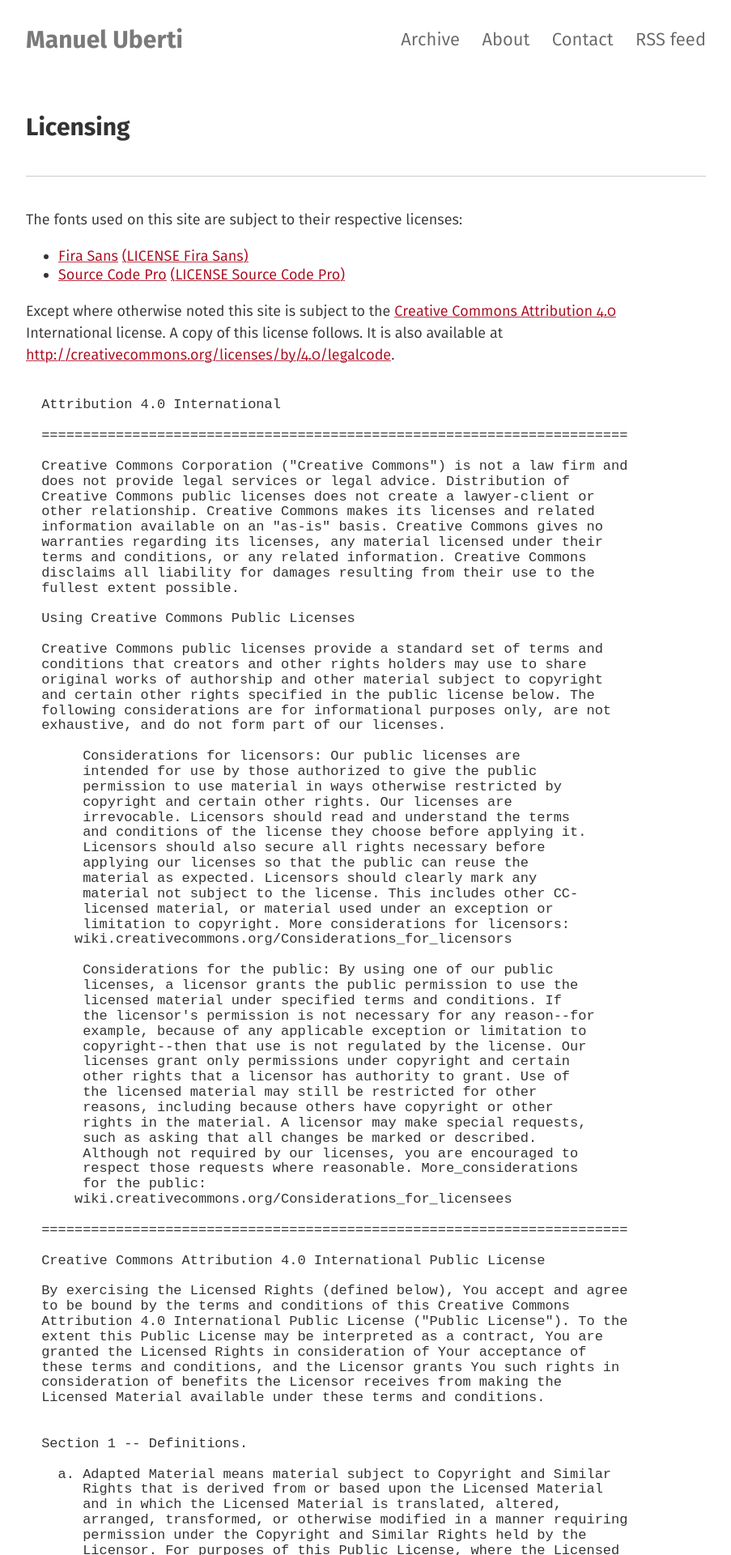
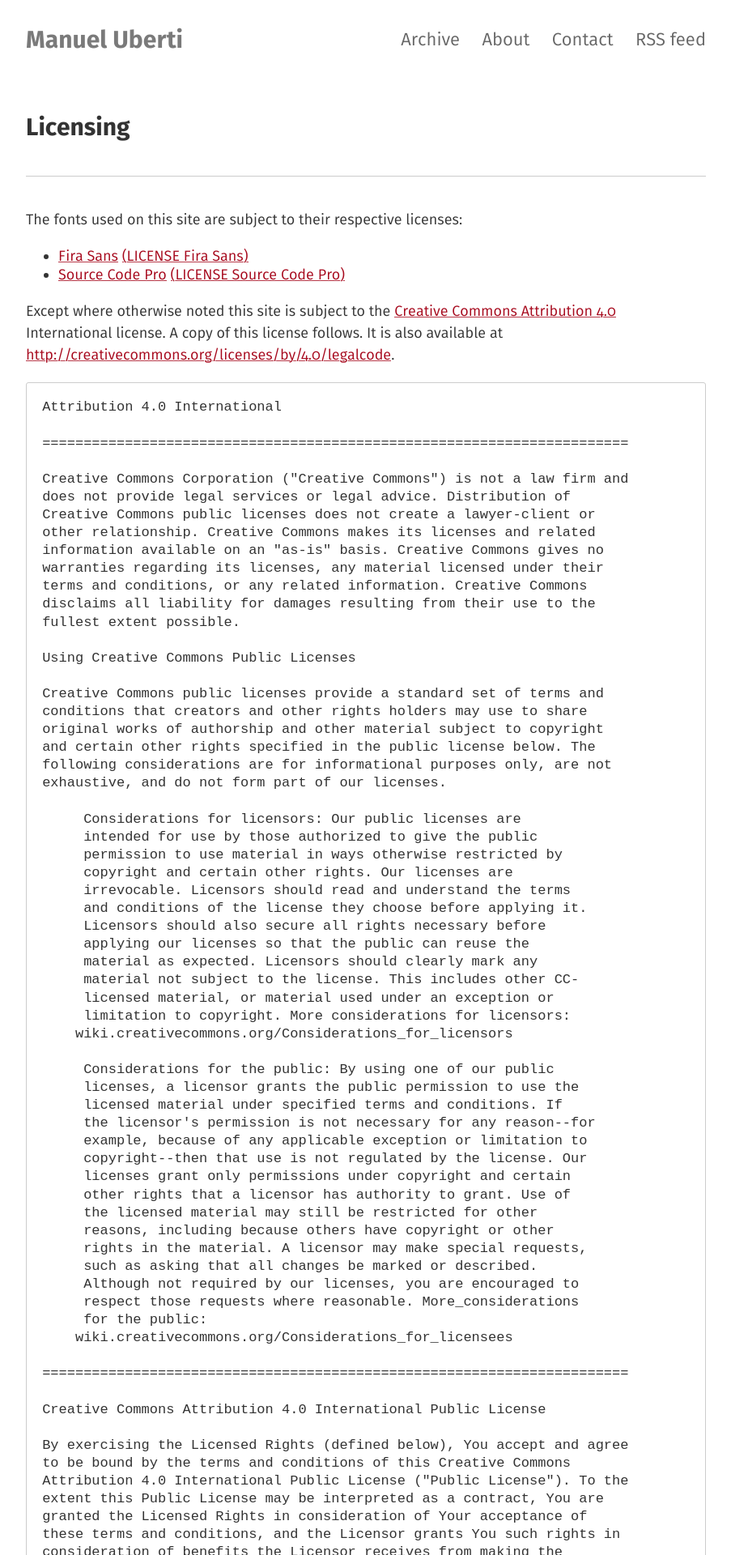
Before and after one commit to manuel-uberti/manuel-uberti.github.io, a Jekyll site: the page built from licensing.md, in a window 1280 px wide. Shown: the top 1920 px of the page at 81% size, without its empty margins (188-1091 px from the left). Built offline with Jekyll 4.4.1, drawn with Linux system fonts in a browser that asks for light colours; some web fonts are replaced.

Commit message:
Style code snippets

```diff
--- a/_sass/_code.scss
+++ b/_sass/_code.scss
@@ -1,6 +1,6 @@
 pre,
 pre code {
-  background-color: transparent;
+  background-color: none;
   border-radius: $pre-border-radius;
 }
 
@@ -13,26 +13,19 @@ code {
 
 code {
   color: #333;
-  line-height: 1.0;
+  line-height: 1.3;
   padding: .11em .22em;
   font-size: inherit;
 }
 
-@mixin overflow-scroll {
-  overflow: scroll;
-  // scss-lint:disable VendorPrefix
-  -webkit-overflow-scrolling: touch;
-}
-
 pre {
-  @include overflow-scroll;
   padding: 1.125em;
   line-height: 1.11;
-  overflow-x: scroll;
   margin-bottom: 0.88em;
   background-color: $pre-background-color;
   word-wrap: normal;
-
+  border: 1px solid $border-color;
+  border-radius: 3px;
   code {
     padding: 0;
   }
--- a/_sass/basscss/_base-typography.scss
+++ b/_sass/basscss/_base-typography.scss
@@ -50,7 +50,6 @@ samp {
 pre {
   margin-top: 0;
   margin-bottom: $space-2;
-  overflow-x: scroll;
 }
 
 hr {
```
